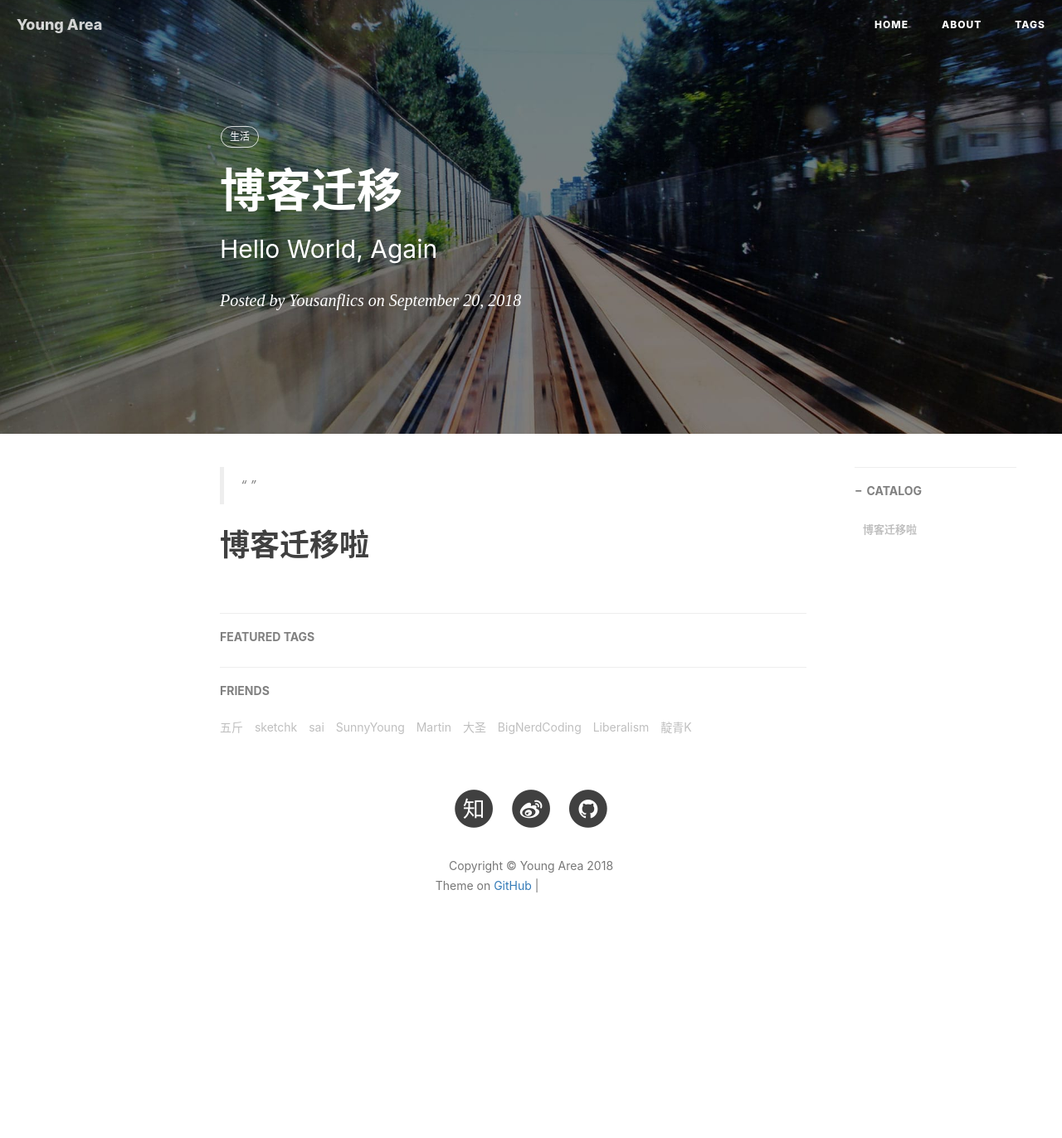
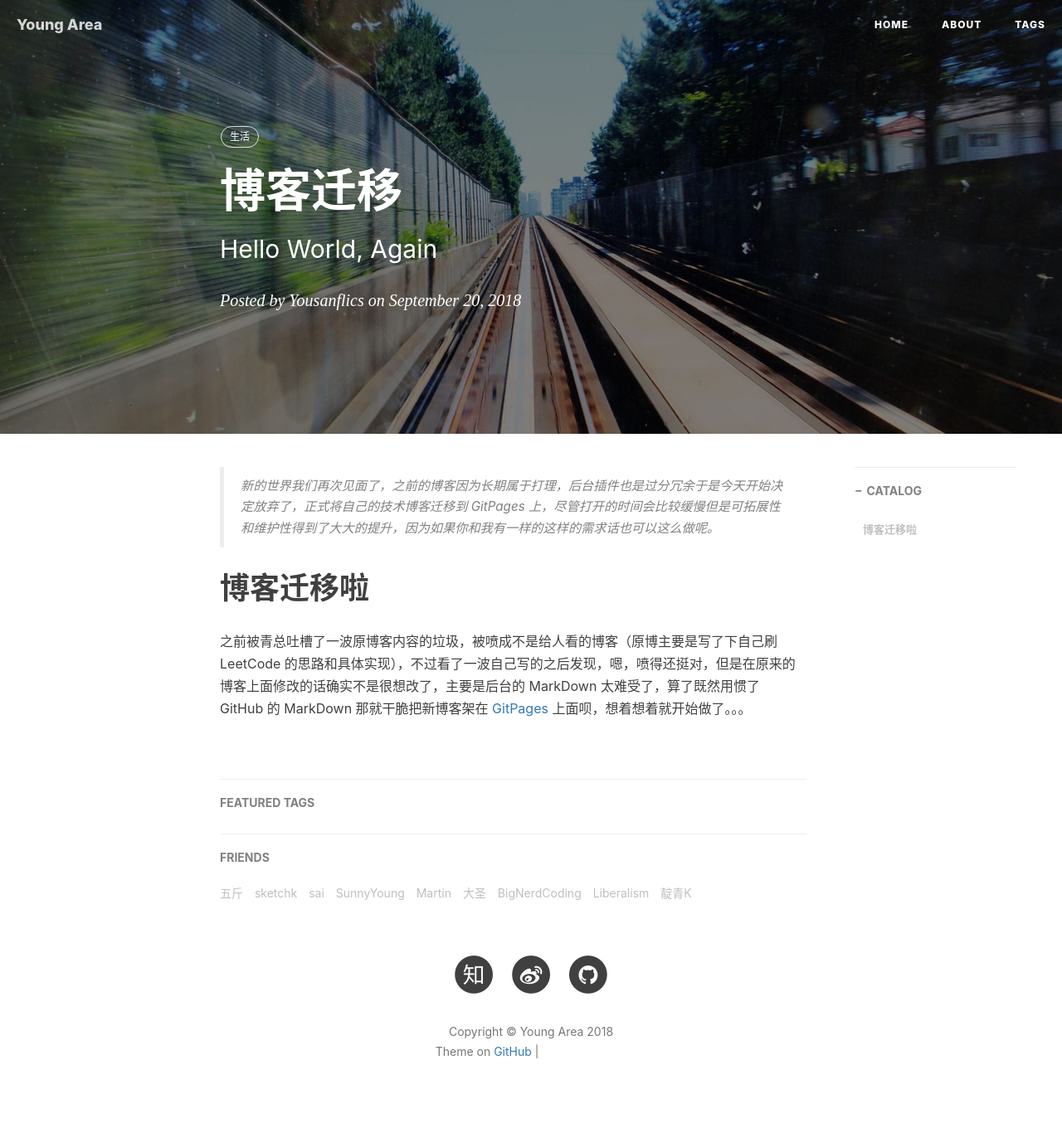
Before and after one commit to Yousanflics/yousanflics.github.io, a Jekyll site: the page built from _posts/2018-09-20-我的第一篇博客.md, in a window 1280 px wide. Shown: the whole page at 83% size. Built offline with Jekyll 4.4.1, drawn with Linux system fonts in a browser that asks for light colours; nearby versions of some CDN libraries; comment, search, counter and statistics services are not loaded; before the commit the page ends 1172 px from its top, so only the background shows below that; grey boxes are pictures that could not be loaded.

Commit message:
更新相关文件

```diff
--- a/_posts/2018-09-20-我的第一篇博客.md
+++ b/_posts/2018-09-20-我的第一篇博客.md
@@ -10,6 +10,8 @@
     - 生活
 ---
 
-> “ ”
+> 新的世界我们再次见面了，之前的博客因为长期属于打理，后台插件也是过分冗余于是今天开始决定放弃了，正式将自己的技术博客迁移到 GitPages 上，尽管打开的时间会比较缓慢但是可拓展性和维护性得到了大大的提升，因为如果你和我有一样的这样的需求话也可以这么做呢。
 
 # 博客迁移啦
+
+之前被青总吐槽了一波原博客内容的垃圾，被喷成不是给人看的博客（原博主要是写了下自己刷 LeetCode 的思路和具体实现），不过看了一波自己写的之后发现，嗯，喷得还挺对，但是在原来的博客上面修改的话确实不是很想改了，主要是后台的 MarkDown 太难受了，算了既然用惯了 GitHub 的 MarkDown 那就干脆把新博客架在 [GitPages](https://pages.github.com/) 上面呗，想着想着就开始做了。。。
```
Also changed, not shown: README.md, img/YY_blog_logo.png (added).
